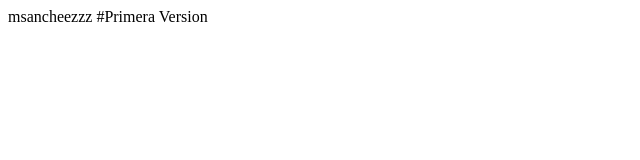
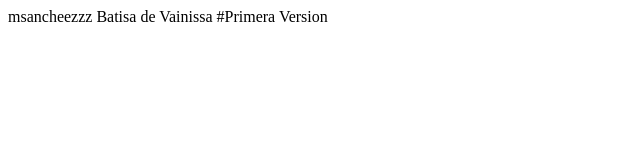
Before and after one commit to msancheezzz/Pruebashishishi, a plain HTML site: page index.html in a window 1280 px wide. Shown: the whole page, without its empty margins (0-640 px from the left). Drawn offline with Linux system fonts and the light colour scheme.

Commit message:
Update index.html

```diff
--- a/index.html
+++ b/index.html
@@ -1,2 +1,3 @@
 <body>msancheezzz</body>
+<body>Batisa de Vainissa</body>
 #Primera Version
```
